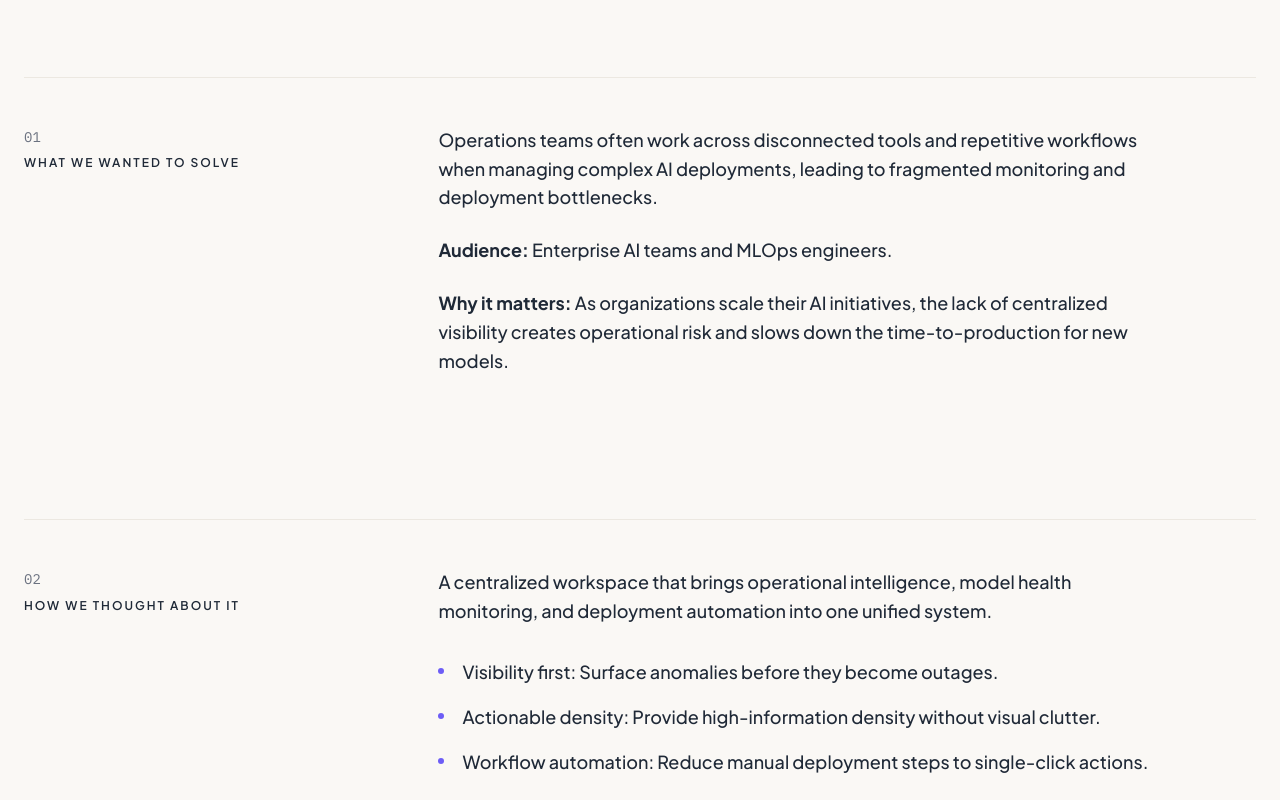
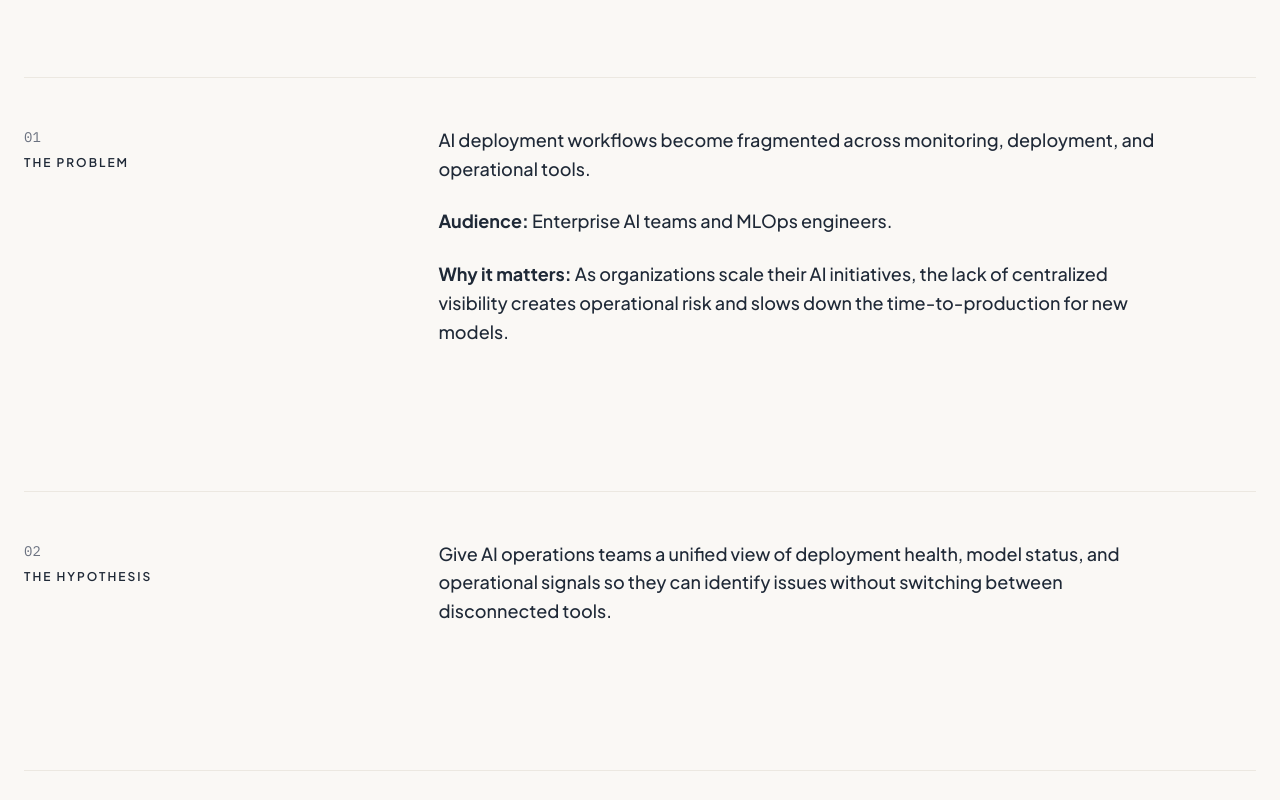
Before and after one commit to Gayathripocharam/DesignPlunge, a React (Vite) app: page /work/ai-operations-platform in a window 1280 px wide. Shown: the part 660-1460 px from the top of the page. Built offline with nearby package versions, Linux system fonts and the light colour scheme.

Commit message:
feat: upgrade concepts credibility for P2.2B

```diff
--- a/src/components/business/CaseStudyDetail/CaseStudyDetail.tsx
+++ b/src/components/business/CaseStudyDetail/CaseStudyDetail.tsx
@@ -131,7 +131,7 @@ export const CaseStudyDetail: React.FC = () => {
               <div className={styles.sectionInner}>
                 <div className={styles.sectionHeader}>
                   <span className={styles.sectionNumber}>01</span>
-                  <h2 className={styles.sectionTitle}>WHAT WE WANTED TO SOLVE</h2>
+                  <h2 className={styles.sectionTitle}>THE PROBLEM</h2>
                 </div>
                 <div className={styles.sectionContent}>
                   <p>{study.context.problem}</p>
@@ -147,14 +147,31 @@ export const CaseStudyDetail: React.FC = () => {
           </section>
         )}
 
-        {/* ── 02. Approach ── */}
+        {/* ── 02. The Hypothesis ── */}
+        {study.hypothesis && (
+          <section className={styles.section}>
+            <div className="container">
+              <div className={styles.sectionInner}>
+                <div className={styles.sectionHeader}>
+                  <span className={styles.sectionNumber}>02</span>
+                  <h2 className={styles.sectionTitle}>THE HYPOTHESIS</h2>
+                </div>
+                <div className={styles.sectionContent}>
+                  <p>{study.hypothesis}</p>
+                </div>
+              </div>
+            </div>
+          </section>
+        )}
+
+        {/* ── 03. Approach ── */}
         {study.approach && (
           <section className={styles.section}>
             <div className="container">
               <div className={styles.sectionInner}>
                 <div className={styles.sectionHeader}>
-                  <span className={styles.sectionNumber}>02</span>
-                  <h2 className={styles.sectionTitle}>HOW WE THOUGHT ABOUT IT</h2>
+                  <span className={styles.sectionNumber}>03</span>
+                  <h2 className={styles.sectionTitle}>THE APPROACH</h2>
                 </div>
                 <div className={styles.sectionContent}>
                   <p>{study.approach.idea}</p>
@@ -256,16 +273,20 @@ export const CaseStudyDetail: React.FC = () => {
           </section>
         )}
 
-        {/* ── 06. What We'd Build Next ── */}
-        {study.whatNext && (
+        {/* ── 06. Capabilities Demonstrated ── */}
+        {study.demonstrates && study.demonstrates.length > 0 && (
           <section className={styles.section}>
             <div className="container">
               <div className={styles.sectionInner}>
                 <div className={styles.sectionHeader}>
-                  <h2 className={styles.sectionTitle}>WHAT WE'D BUILD NEXT</h2>
+                  <h2 className={styles.sectionTitle}>CAPABILITIES DEMONSTRATED</h2>
                 </div>
                 <div className={styles.sectionContent}>
-                  <p className={styles.whatNextText}>{study.whatNext}</p>
+                  <ul className={styles.principlesList}>
+                    {study.demonstrates.map((cap, idx) => (
+                      <li key={idx}>{cap}</li>
+                    ))}
+                  </ul>
                 </div>
               </div>
             </div>
--- a/src/content/casestudies/ai-operations-platform.ts
+++ b/src/content/casestudies/ai-operations-platform.ts
@@ -18,14 +18,22 @@ export const aiOperationsPlatform: CaseStudy = {
     status: 'CONCEPT'
   },
 
+  hypothesis: 'Give AI operations teams a unified view of deployment health, model status, and operational signals so they can identify issues without switching between disconnected tools.',
+  demonstrates: [
+    'Complex information architecture',
+    'AI product UX',
+    'Operational dashboards',
+    'Systems thinking'
+  ],
+
   context: {
-    problem: 'Operations teams often work across disconnected tools and repetitive workflows when managing complex AI deployments, leading to fragmented monitoring and deployment bottlenecks.',
+    problem: 'AI deployment workflows become fragmented across monitoring, deployment, and operational tools.',
     audience: 'Enterprise AI teams and MLOps engineers.',
     whyItMatters: 'As organizations scale their AI initiatives, the lack of centralized visibility creates operational risk and slows down the time-to-production for new models.',
   },
 
   approach: {
-    idea: 'A centralized workspace that brings operational intelligence, model health monitoring, and deployment automation into one unified system.',
+    idea: 'A dashboard-first workspace centered on visibility and actionable system state.',
     principles: [
       'Visibility first: Surface anomalies before they become outages.',
       'Actionable density: Provide high-information density without visual clutter.',
@@ -59,7 +67,7 @@ export const aiOperationsPlatform: CaseStudy = {
     }
   ],
 
-  whatNext: 'Integrating active learning feedback loops directly into the operational dashboard.',
+
 
   artifacts: [
     'System Architecture Diagram',
--- a/src/content/casestudies/business-automation-platform.ts
+++ b/src/content/casestudies/business-automation-platform.ts
@@ -18,14 +18,23 @@ export const businessAutomationPlatform: CaseStudy = {
     status: 'CONCEPT'
   },
 
+  hypothesis: 'Give operations teams a visual way to create and understand automations while retaining the developer-level control needed for complex workflows.',
+  demonstrates: [
+    'Workflow architecture',
+    'Automation UX',
+    'Developer/user boundary design',
+    'Backend systems thinking',
+    'AI/automation opportunity identification'
+  ],
+
   context: {
-    problem: 'Many businesses attempt to automate complex processes using fragile scripts, messy spreadsheets, or disconnected tools, resulting in shadow IT and constant maintenance overhead.',
+    problem: 'Businesses attempt to automate using fragile scripts and messy spreadsheets, causing silent breaks and shadow IT.',
     audience: 'Operations teams, IT administrators, and business process managers.',
     whyItMatters: 'Fragile automations break silently, causing business disruption. A centralized platform ensures reliability, auditability, and scalability for mission-critical workflows.',
   },
 
   approach: {
-    idea: 'A visual, node-based workflow builder that allows non-technical users to create robust automation flows, combined with a powerful developer API for complex custom integrations.',
+    idea: 'A visual, node-based workflow builder combined with a powerful developer API for complex custom integrations.',
     principles: [
       'Visual logic: Make complex branching logic understandable at a glance.',
       'Developer escape hatches: Always provide a way to drop into code when the UI is insufficient.',
@@ -59,7 +68,7 @@ export const businessAutomationPlatform: CaseStudy = {
     }
   ],
 
-  whatNext: 'Adding predictive workflow suggestions based on historical API usage patterns.',
+
 
   relatedServices: ['ai-automation', 'web-engineering'],
   seo: {
--- a/src/content/casestudies/product-analytics-dashboard.ts
+++ b/src/content/casestudies/product-analytics-dashboard.ts
@@ -18,6 +18,15 @@ export const productAnalyticsDashboard: CaseStudy = {
     status: 'CONCEPT'
   },
 
+  hypothesis: 'Help product teams answer common product questions without requiring every stakeholder to interpret raw analytics or depend on SQL-heavy workflows.',
+  demonstrates: [
+    'Information visualization',
+    'Progressive disclosure',
+    'Data-heavy UX',
+    'Product thinking',
+    'Decision-oriented interface design'
+  ],
+
   context: {
     problem: 'Product teams often rely heavily on data analysts to write SQL or configure complex dashboards just to interpret basic usage metrics.',
     audience: 'Product managers, designers, and non-technical stakeholders.',
@@ -25,7 +34,7 @@ export const productAnalyticsDashboard: CaseStudy = {
   },
 
   approach: {
-    idea: 'Empower product managers to self-serve insights without SQL or data engineering skills through a highly constrained, progressive-disclosure interface.',
+    idea: 'Empower product managers to self-serve insights through a highly constrained, progressive-disclosure interface designed around product questions.',
     principles: [
       'Progressive disclosure: Show high-level health metrics first.',
       'Opinionated defaults: Pre-configure the most common product metrics.',
@@ -59,7 +68,7 @@ export const productAnalyticsDashboard: CaseStudy = {
     }
   ],
 
-  whatNext: 'Exploring natural language querying for complex metric analysis.',
+
 
   relatedServices: ['product-design', 'web-engineering', 'design-systems'],
   seo: {
--- a/src/types/casestudy.ts
+++ b/src/types/casestudy.ts
@@ -20,6 +20,9 @@ export interface CaseStudy {
     disciplines: string;
     status: string;
   };
+
+  hypothesis?: string;
+  demonstrates?: string[];
 
   context: {
     problem: string;
```
